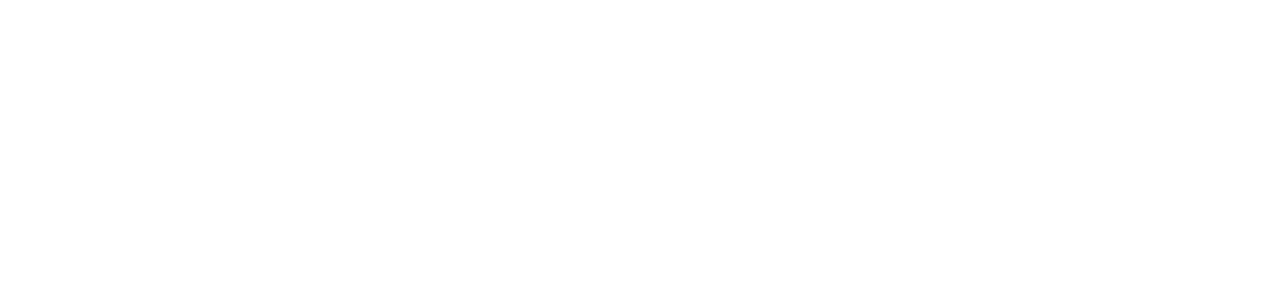
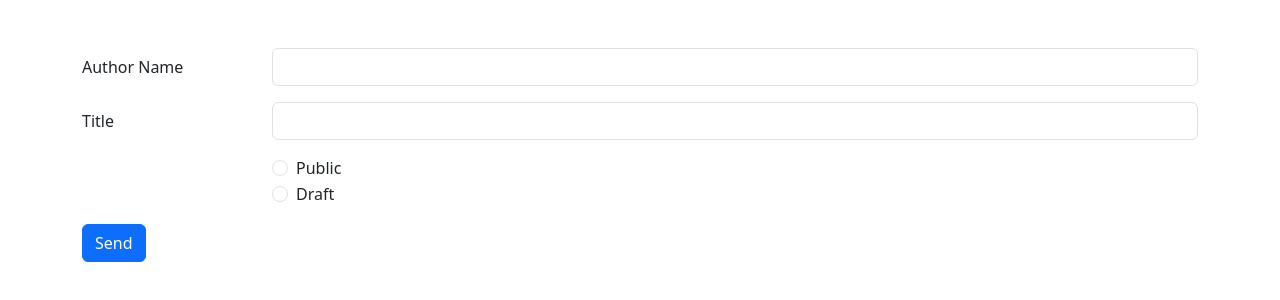
Before and after one commit to Carlo-Falanga/react-post-form, a React (Vite) app: page / in a window 1280 px wide. Shown: the top 300 px of the page. Built offline with nearby package versions, Linux system fonts and the light colour scheme.

Commit message:
add static form structure

```diff
--- a/src/App.jsx
+++ b/src/App.jsx
@@ -1,13 +1,69 @@
-
-
 function App() {
 
 
   return (
     <>
+    <section className="container">
 
+      <form className="mt-5">
+        {/* Name imput */}
+        <div className="row mb-3">
+          <label className="col-sm-2 col-form-label">
+            Author Name
+          </label>
+          <div className="col-sm-10">
+            <input type="text" className="form-control" id="name" name="name" />
+          </div>
+        </div>
+        {/* Title imput */}
+        <div className="row mb-3">
+          <label  className="col-sm-2 col-form-label">
+            Title
+          </label>
+          <div className="col-sm-10">
+            <input type="text" className="form-control" id="title" name="title" />
+          </div>
+        </div>
+        {/* Checkboxes */}
+        <fieldset className="row mb-3">
+          <legend className="col-form-label col-sm-2 pt-0"></legend>
+          <div className="col-sm-10">
+            <div className="form-check">
+              <input
+                className="form-check-input"
+                type="radio"
+                name="public"
+                id="public"
+                value="option1"
+
+              />
+              <label className="form-check-label">
+                Public
+              </label>
+            </div>
+            <div className="form-check">
+              <input
+                className="form-check-input"
+                type="radio"
+                name="gridRadios"
+                id="gridRadios2"
+                value="option2"
+              />
+              <label className="form-check-label">
+                Draft
+              </label>
+            </div>
+          </div>
+        </fieldset>
+       {/* form button */}
+        <button type="submit" className="btn btn-primary">
+          Send
+        </button>
+      </form>
+
+    </section>
     </>
-  )
+  );
 }
 
-export default App
+export default App;
```
